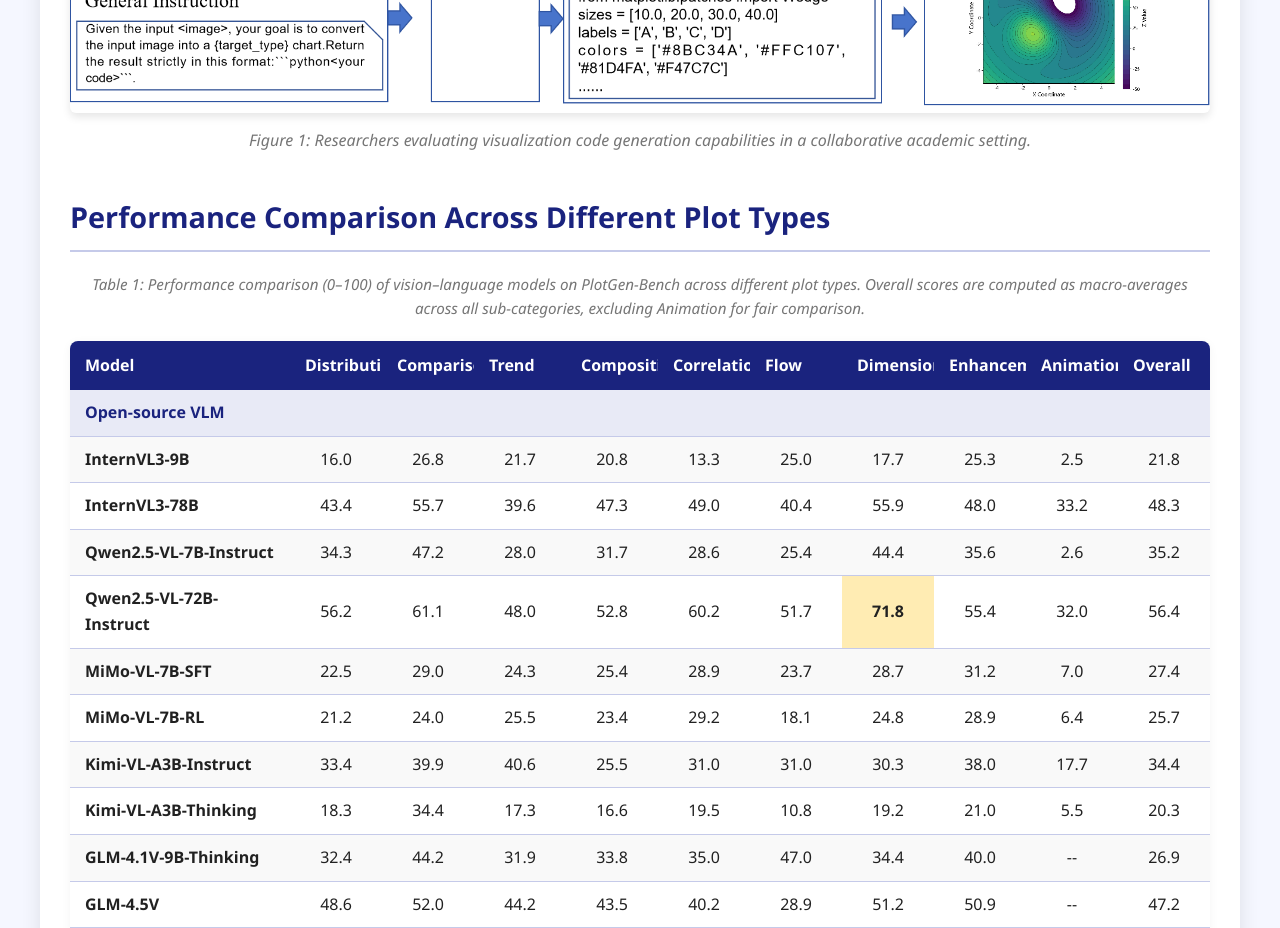
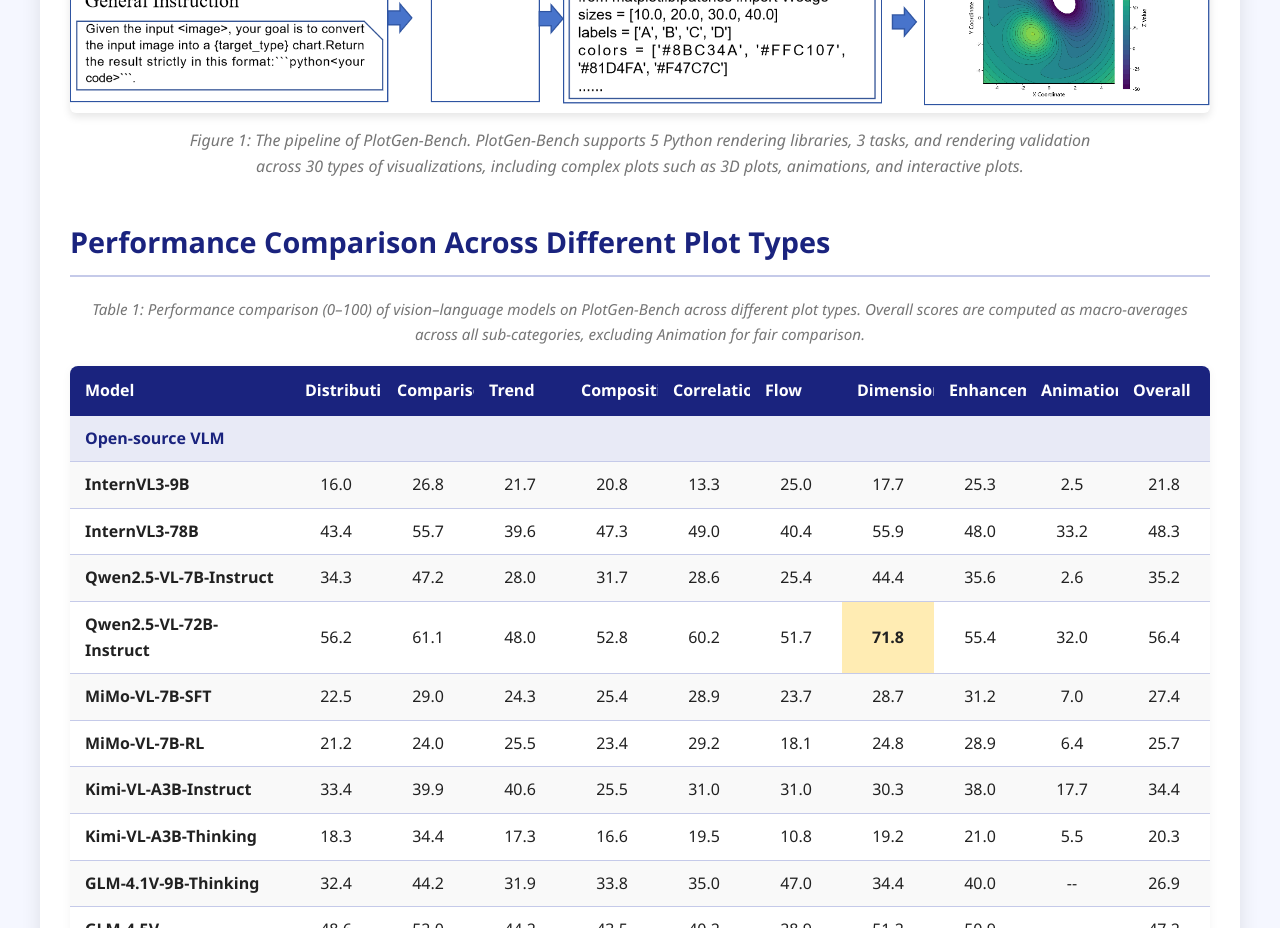
Before and after one commit to PlotGen/Plotgen.github.io, a plain HTML site: page index.html in a window 1280 px wide. Shown: the part 1360-2288 px from the top of the page. Drawn offline with Linux system fonts and the light colour scheme.

Commit message:
Update index.html

```diff
--- a/index.html
+++ b/index.html
@@ -343,7 +343,7 @@
                 <h2>Research Overview</h2>
                 <div class="image-container">
                     <img src="pipeline.png" alt="Visualization Research Illustration">
-                    <div class="image-caption">Figure 1: Researchers evaluating visualization code generation capabilities in a collaborative academic setting.</div>
+                    <div class="image-caption">Figure 1: The pipeline of PlotGen-Bench. PlotGen-Bench supports 5 Python rendering libraries, 3 tasks, and rendering validation across 30 types of visualizations, including complex plots such as 3D plots, animations, and interactive plots.</div>
                 </div>
             </div>
 
```
